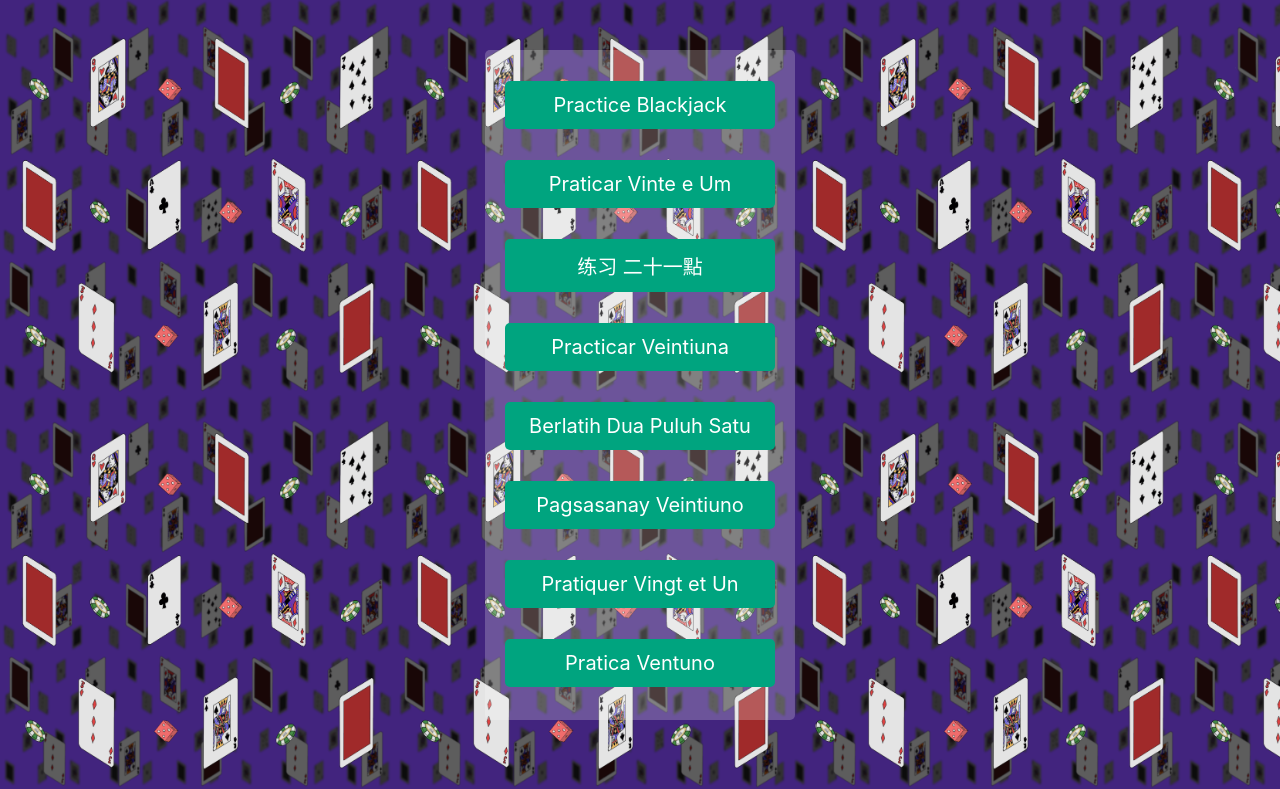
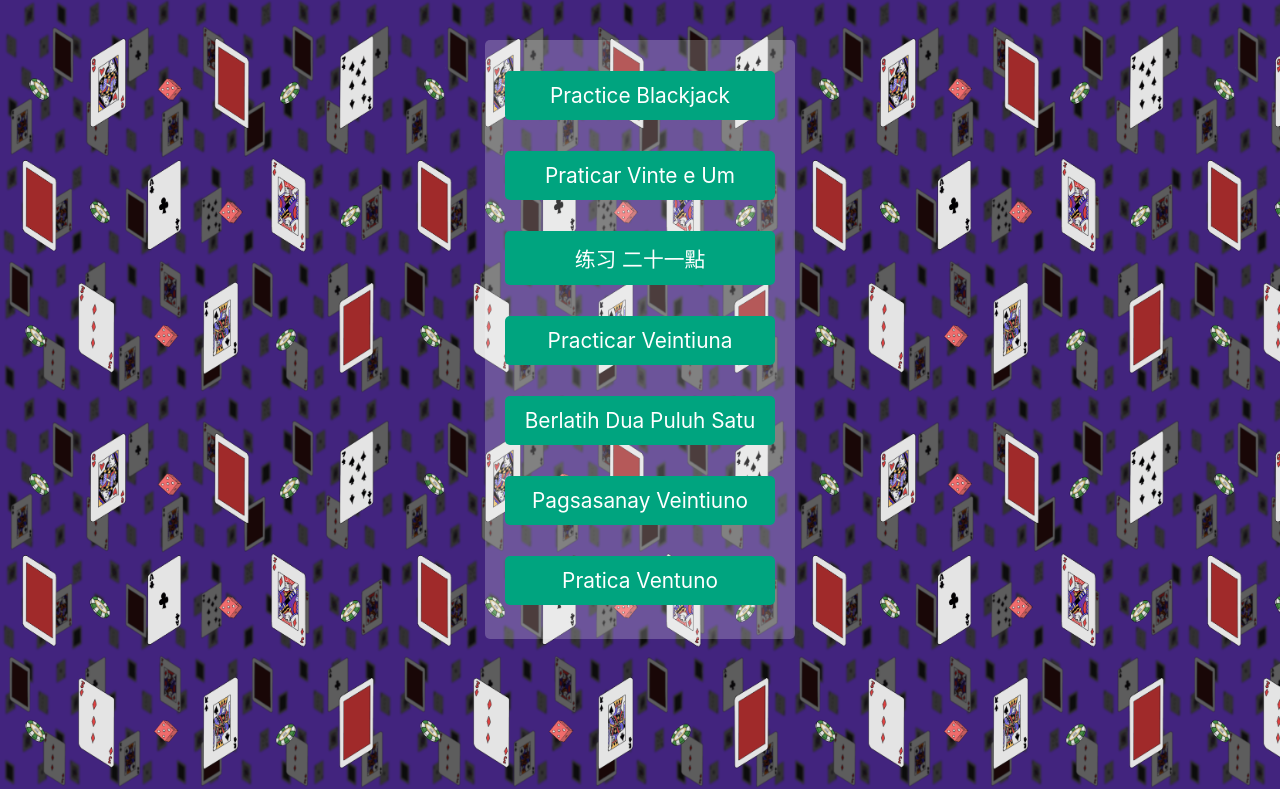
Before and after one commit to slslsls/jumpingjacks, a React (Create React App) app: page / in a window 1280 px wide. Shown: the top 789 px of the page. Built offline with nearby package versions, Linux system fonts and the light colour scheme.

Commit message:
adjust again

```diff
--- a/src/components/Home.css
+++ b/src/components/Home.css
@@ -22,7 +22,7 @@ body, html {
   height: 100%;
   background: url(/background_compressed.png) repeat;
   background-size: 395px 395px;
-  padding-top: 50px;
+  padding-top: 40px;
   -webkit-transition:all .5s ease;
      -moz-transition:all .5s ease;
       -ms-transition:all .5s ease;
@@ -44,7 +44,7 @@ body, html {
   background-color: #00a47f;
   margin-top: 31px;
   border-radius: 5px;
-  font-size: 1.25em;
+  font-size: 1.3em;
   font-weight: normal;
 }
 
--- a/src/utils/common/translations.json
+++ b/src/utils/common/translations.json
@@ -89,21 +89,6 @@
     "stay_cell": "M",
     "hit_cell": "I"
   },
-  "french": {
-    "practice_blackjack": "Pratiquer Vingt et Un",
-    "dealer": "Revendeur",
-    "double_down": "Doubler",
-    "split": "Partager",
-    "stay": "Rester",
-    "hit": "Tirer",
-    "deal_again": "Appuyez n'importe où pour traiter à nouveau!",
-    "dealers_card": "Carte du Revendeur",
-    "your_hand": "Vos Cartes",
-    "double_down_cell": "D",
-    "split_cell": "P",
-    "stay_cell": "R",
-    "hit_cell": "T"
-  },
   "italian": {
     "practice_blackjack": "Pratica Ventuno",
     "dealer": "Rivenditore",
```
Also changed, not shown: 3 other files (tests, documents, lock files or other folders).
